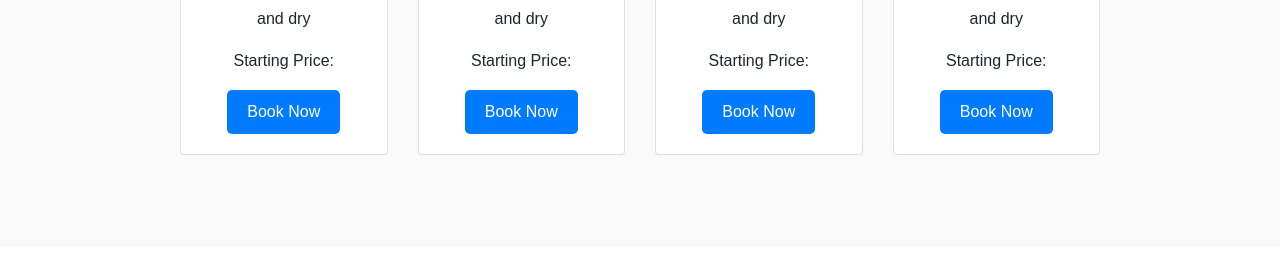
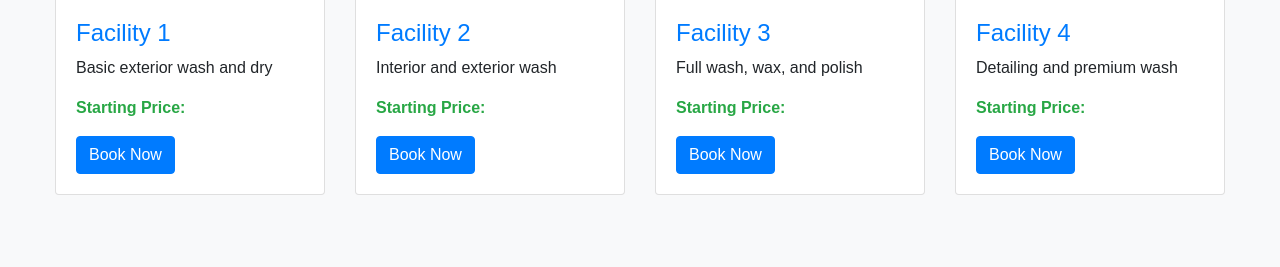
Before and after one commit to cryyyw/Carwash, a PHP site: page / in a window 1280 px wide. Shown: the part 599-866 px from the top of the page. Before the commit the page ends 754 px from the top, so only its background shows below. Run offline with PHP 8.4, Linux system fonts and the light colour scheme.

Commit message:
Update index.php

```diff
--- a/index.php
+++ b/index.php
@@ -9,7 +9,50 @@ session_start();
     <meta name="viewport" content="width=device-width, initial-scale=1.0">
     <title>Carwash Booking System</title>
     <link href="https://stackpath.bootstrapcdn.com/bootstrap/4.5.2/css/bootstrap.min.css" rel="stylesheet">
-    <link rel="stylesheet" href="styles.css">
+    <style>
+        body {
+            font-family: Arial, sans-serif;
+            background-color: #f8f9fa;
+            margin: 0;
+            padding: 0;
+        }
+
+        .navbar-brand {
+            font-size: 1.75rem;
+        }
+
+        #home {
+            background: #007bff;
+            color: white;
+        }
+
+        #services .card {
+            transition: transform 0.2s;
+        }
+
+        #services .card:hover {
+            transform: scale(1.05);
+        }
+
+        .facility-img {
+            height: 200px;
+            object-fit: cover;
+        }
+
+        .facility-title {
+            font-size: 1.5rem;
+            color: #007bff;
+        }
+
+        .facility-price {
+            color: #28a745;
+            font-weight: bold;
+        }
+
+        .container {
+            max-width: 1200px;
+        }
+    </style>
 </head>
 <body>
     <nav class="navbar sticky-top navbar-expand-lg navbar-dark bg-primary">
@@ -20,7 +63,7 @@ session_start();
         <div class="collapse navbar-collapse" id="navbarNav">
             <ul class="navbar-nav ml-auto">
                 <li class="nav-item">
-                    <a class="nav-link" href="#index.php">Home</a>
+                    <a class="nav-link" href="index.php">Home</a>
                 </li>
                 <li class="nav-item">
                     <a class="nav-link" href="about.html">About us</a>
@@ -59,10 +102,11 @@ session_start();
             <div class="row">
                 <div class="col-md-3">
                     <div class="card mb-4">
+                        <img src="carwash.png" class="card-img-top facility-img" alt="Facility 1">
                         <div class="card-body">
-                            <h3 class="card-title">Facility 1</h3>
+                            <h3 class="facility-title">Facility 1</h3>
                             <p class="card-text">Basic exterior wash and dry</p>
-                            <p class="card-text">Starting Price: </p>
+                            <p class="card-text facility-price">Starting Price:</p>
                             <a href="booking1.php" class="btn btn-primary">Book Now</a>
                         </div>
                     </div>
@@ -70,10 +114,11 @@ session_start();
 
                 <div class="col-md-3">
                     <div class="card mb-4">
+                        <img src="carwash.png" class="card-img-top facility-img" alt="Facility 2">
                         <div class="card-body">
-                            <h3 class="card-title">Facility 2</h3>
-                            <p class="card-text">Basic exterior wash and dry</p>
-                            <p class="card-text">Starting Price: </p>
+                            <h3 class="facility-title">Facility 2</h3>
+                            <p class="card-text">Interior and exterior wash</p>
+                            <p class="card-text facility-price">Starting Price:</p>
                             <a href="booking2.php" class="btn btn-primary">Book Now</a>
                         </div>
                     </div>
@@ -81,10 +126,11 @@ session_start();
 
                 <div class="col-md-3">
                     <div class="card mb-4">
+                        <img src="carwash.png" class="card-img-top facility-img" alt="Facility 3">
                         <div class="card-body">
-                            <h3 class="card-title">Facility 3</h3>
-                            <p class="card-text">Basic exterior wash and dry</p>
-                            <p class="card-text">Starting Price: </p>
+                            <h3 class="facility-title">Facility 3</h3>
+                            <p class="card-text">Full wash, wax, and polish</p>
+                            <p class="card-text facility-price">Starting Price:</p>
                             <a href="booking3.php" class="btn btn-primary">Book Now</a>
                         </div>
                     </div>
@@ -92,10 +138,11 @@ session_start();
 
                 <div class="col-md-3">
                     <div class="card mb-4">
+                        <img src="carwash.png" class="card-img-top facility-img" alt="Facility 4">
                         <div class="card-body">
-                            <h3 class="card-title">Facility 4</h3>
-                            <p class="card-text">Basic exterior wash and dry</p>
-                            <p class="card-text">Starting Price: </p>
+                            <h3 class="facility-title">Facility 4</h3>
+                            <p class="card-text">Detailing and premium wash</p>
+                            <p class="card-text facility-price">Starting Price: </p>
                             <a href="booking4.php" class="btn btn-primary">Book Now</a>
                         </div>
                     </div>
```
